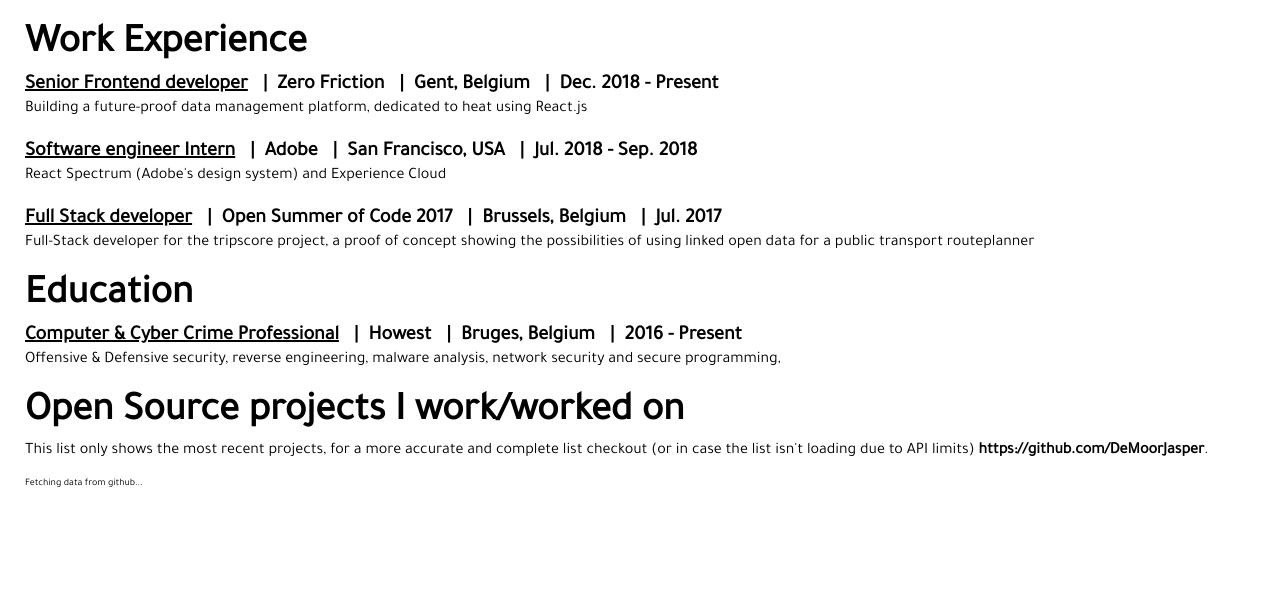
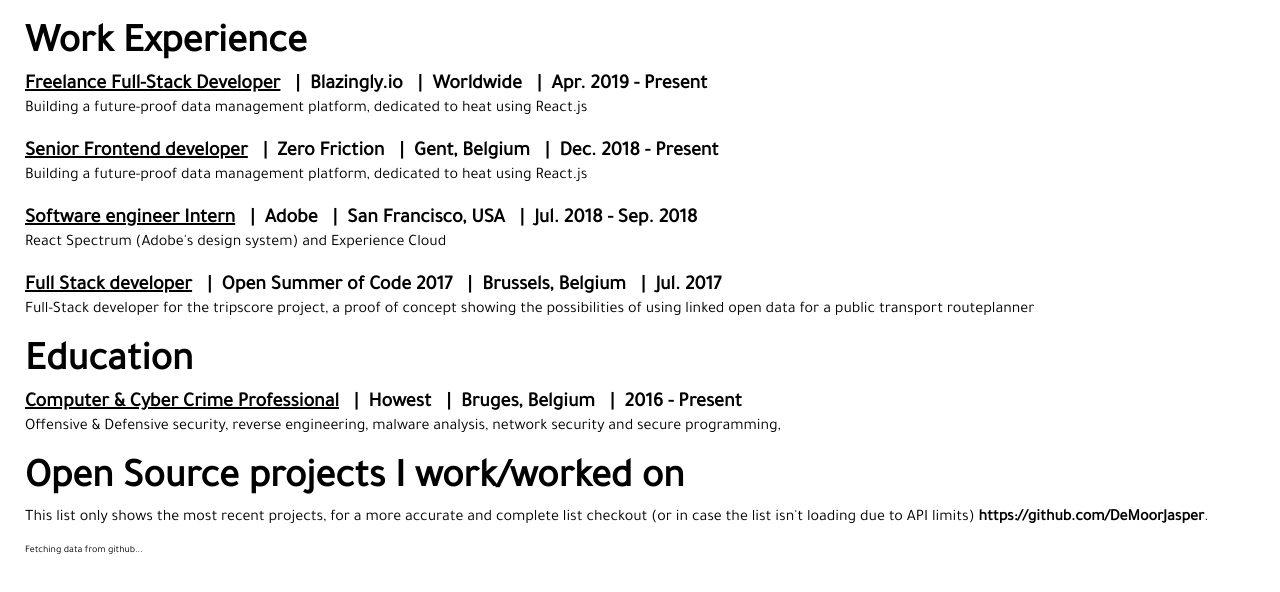
Before and after one commit to DeMoorJasper/DeMoorJasper.github.io, a website: page src/resume.html in a window 1280 px wide. Drawn offline with Linux system fonts and the light colour scheme.

Commit message:
update resume

```diff
--- a/src/resume.html
+++ b/src/resume.html
@@ -13,6 +13,18 @@
     <div class="content-container">
       <h1>Work Experience</h1>
       <ul>
+        <li>
+          <h2>
+            <span class="title">Freelance Full-Stack Developer</span>
+            <span class="company">Blazingly.io</span>
+            <span class="location">Worldwide</span>
+            <span class="timespan">Apr. 2019 - Present</span>
+          </h2>
+          <p>
+            Building a future-proof data management platform, dedicated to heat
+            using React.js
+          </p>
+        </li>
         <li>
           <h2>
             <span class="title">Senior Frontend developer</span>
@@ -68,8 +80,11 @@
       <h1>Open Source projects I work/worked on</h1>
       <p class="sidenote">
         This list only shows the most recent projects, for a more accurate and
-        complete list checkout (or in case the list isn't loading due to API limits)
-        <a href="https://github.com/DeMoorJasper" style="font-weight: bold;">https://github.com/DeMoorJasper</a>.
+        complete list checkout (or in case the list isn't loading due to API
+        limits)
+        <a href="https://github.com/DeMoorJasper" style="font-weight: bold;"
+          >https://github.com/DeMoorJasper</a
+        >.
       </p>
       <div id="open-source-projects">Fetching data from github...</div>
 
```
Also changed, not shown: resume.html (+1 -1 lines).
